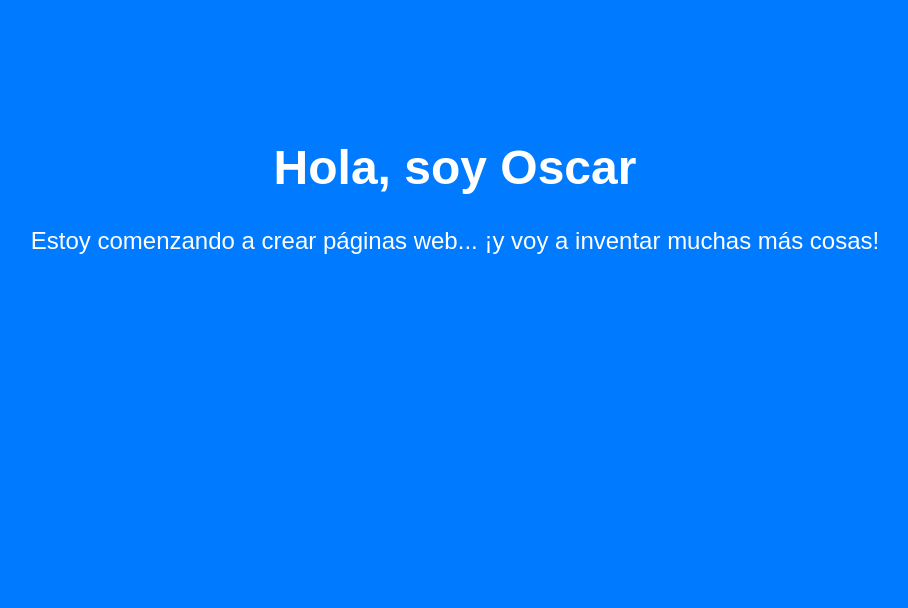
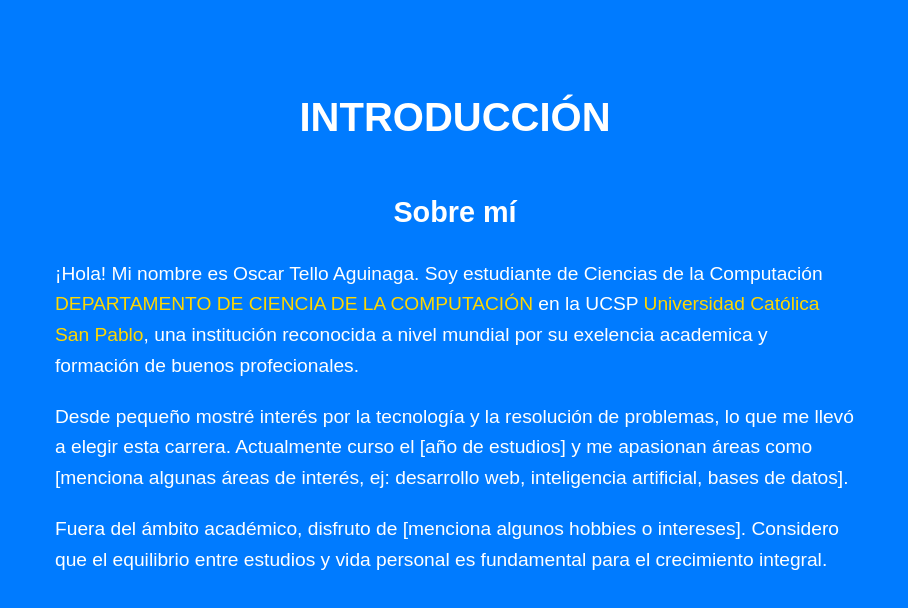
Before and after one commit to OscarGabrielTelloAguinaga/oscargabrieltelloaguinaga.github.io, a plain HTML site: page index.html in a window 1280 px wide. Shown: the whole page, without its empty margins (185-1093 px from the left). Drawn offline with Linux system fonts and the light colour scheme.

Commit message:
Update index.html

```diff
--- a/index.html
+++ b/index.html
@@ -9,18 +9,54 @@
       color: white;
       font-family: Arial, sans-serif;
       text-align: center;
-      padding-top: 100px;
+      padding: 50px;
+      line-height: 1.6;
     }
     h1 {
-      font-size: 3em;
+      font-size: 2.5em;
+      margin-bottom: 30px;
+    }
+    h2 {
+      font-size: 1.8em;
+      margin-top: 40px;
     }
     p {
-      font-size: 1.5em;
+      font-size: 1.2em;
+      max-width: 800px;
+      margin: 20px auto;
+      text-align: left;
+      padding: 0 20px;
+    }
+    a {
+      color: #FFD700; /* Dorado para mejor contraste */
+      text-decoration: none;
+    }
+    a:hover {
+      text-decoration: underline;
     }
   </style>
 </head>
 <body>
-  <h1>Hola, soy Oscar</h1>
-  <p>Estoy comenzando a crear páginas web... ¡y voy a inventar muchas más cosas!</p>
+  <h1>INTRODUCCIÓN</h1>
+
+  <section id="presentacion">
+    <h2>Sobre mí</h2>
+    <p>
+      ¡Hola! Mi nombre es Oscar Tello Aguinaga. Soy estudiante de Ciencias de la Computación
+      <a href="https://cs.ucsp.edu.pe/acerca-de/" target="_blank" rel="noopener noreferrer">DEPARTAMENTO DE CIENCIA DE LA COMPUTACIÓN</a>
+      en la UCSP
+      <a href="https://ucsp.edu.pe/" target="_blank" rel="noopener noreferrer">Universidad Católica San Pablo</a>,
+      una institución reconocida a nivel mundial por su exelencia academica y formación de buenos profecionales.
+    </p>
+    <p>
+      Desde pequeño mostré interés por la tecnología y la resolución de problemas, lo que me llevó a elegir esta carrera.
+      Actualmente curso el [año de estudios] y me apasionan áreas como [menciona algunas áreas de interés, ej:
+      desarrollo web, inteligencia artificial, bases de datos].
+    </p>
+    <p>
+      Fuera del ámbito académico, disfruto de [menciona algunos hobbies o intereses].
+      Considero que el equilibrio entre estudios y vida personal es fundamental para el crecimiento integral.
+    </p>
+  </section>
 </body>
 </html>
```
